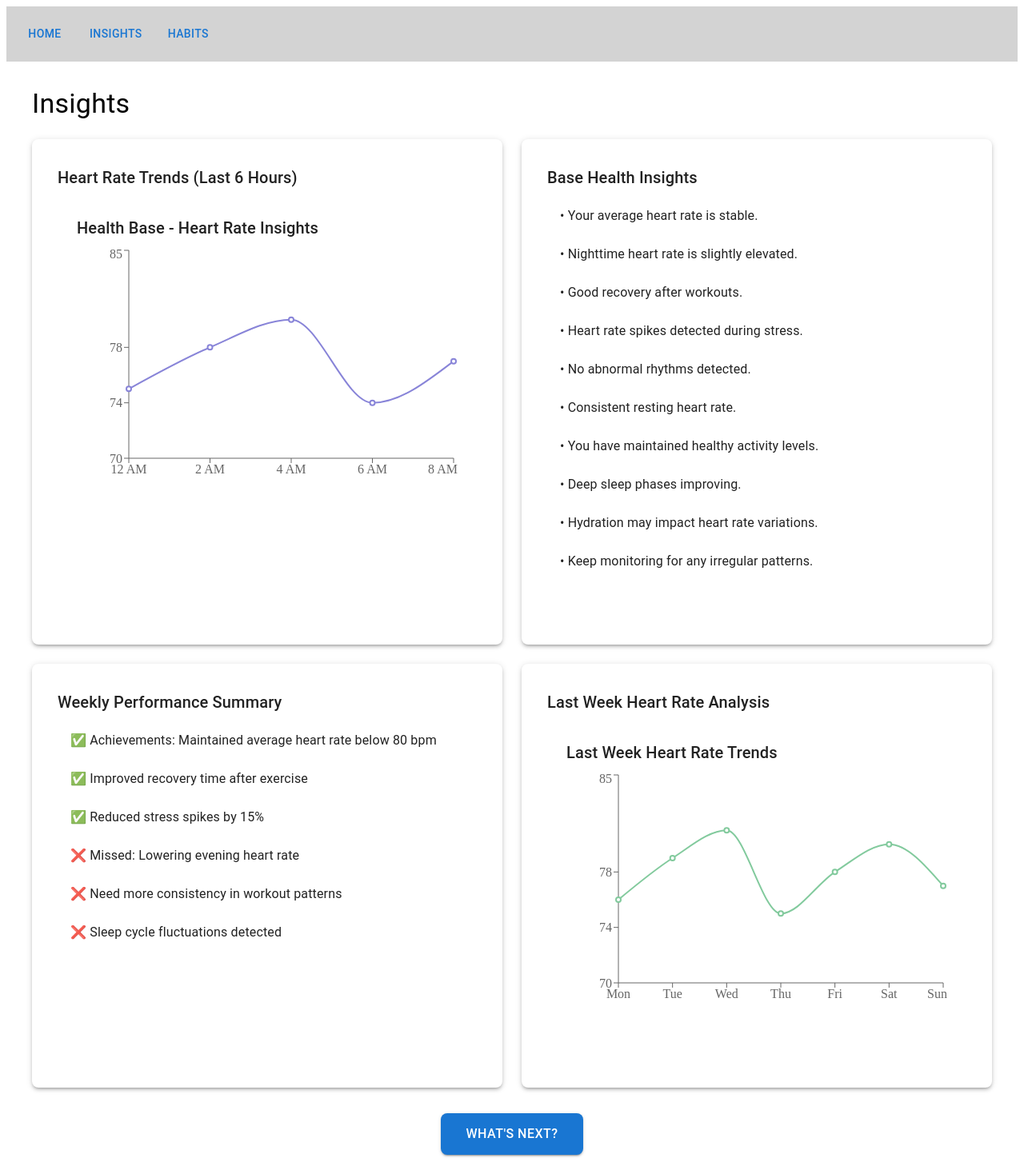
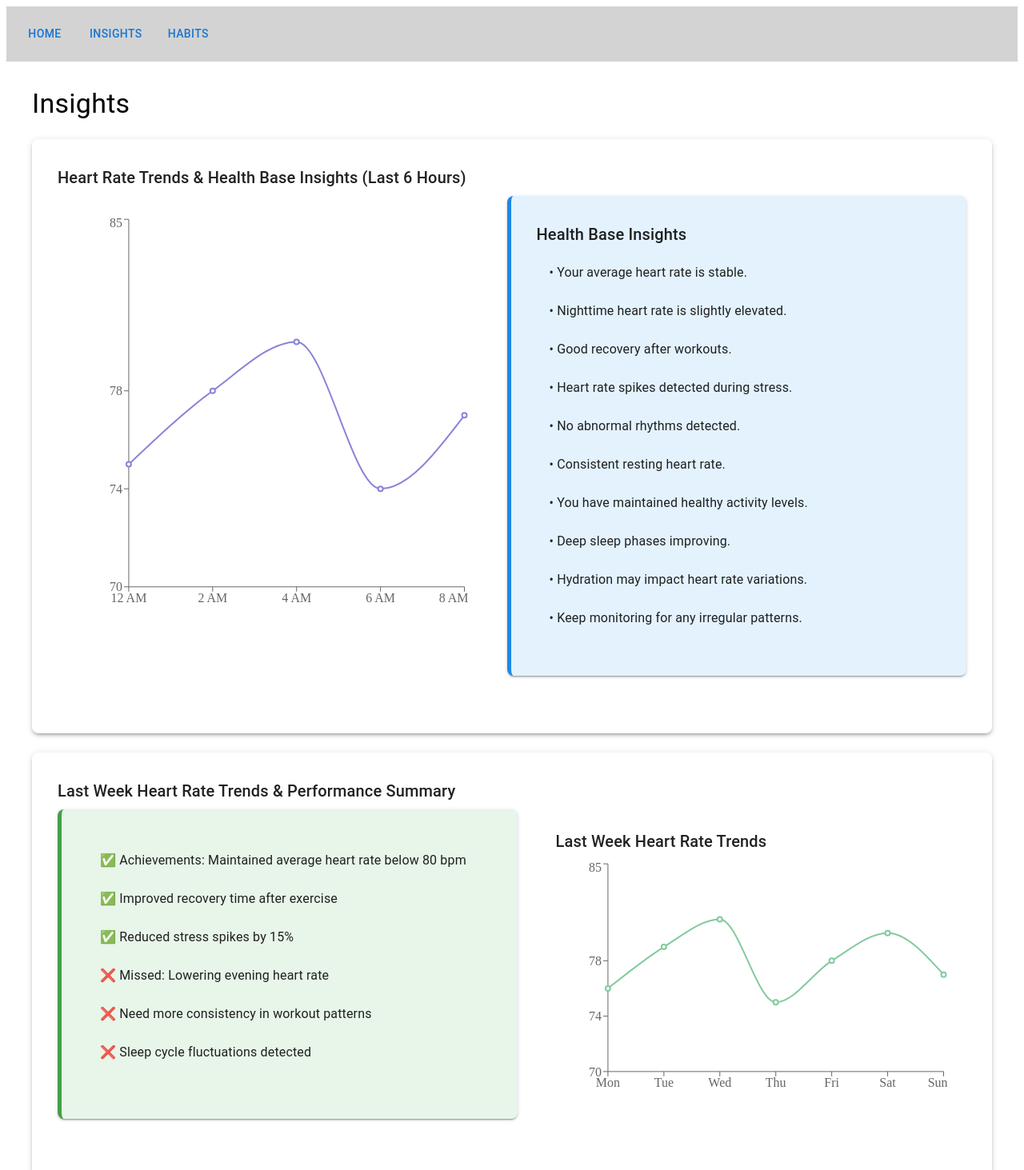
Before and after one commit to pankaj-avhad/ai-hacking-take1, a React (Vite) app in the folder health-app/: page /insights in a window 1280 px wide. Shown: the top 1463 px of the page at 80% size. Built offline with nearby package versions, Linux system fonts and the light colour scheme.

Commit message:
few more fine tunings

```diff
--- a/health-app/src/components/InsightsGraph.tsx
+++ b/health-app/src/components/InsightsGraph.tsx
@@ -19,10 +19,7 @@ const data = [
 const InsightsGraph: React.FC = () => {
   return (
     <Box p={3}>
-      <Typography variant="h6" gutterBottom>
-        Health Base - Heart Rate Insights
-      </Typography>
-      <ResponsiveContainer width="100%" height={300}>
+      <ResponsiveContainer width="100%" height={500}>
         <LineChart data={data}>
           <XAxis dataKey="time" />
           <YAxis domain={[70, 85]} />
--- a/health-app/src/components/ProjectionGraph.tsx
+++ b/health-app/src/components/ProjectionGraph.tsx
@@ -21,9 +21,6 @@ const data = [
 const ProjectionGraph: React.FC = () => {
   return (
     <Box p={3}>
-      <Typography variant="h6" gutterBottom>
-        Future Heart Rate Projection
-      </Typography>
       <ResponsiveContainer width="100%" height={300}>
         <LineChart data={data}>
           <XAxis dataKey="day" />
--- a/health-app/src/pages/HomePage.tsx
+++ b/health-app/src/pages/HomePage.tsx
@@ -15,10 +15,10 @@ import WatchIcon from "@mui/icons-material/Watch"; // Generic for Garmin
 import RingVolumeIcon from "@mui/icons-material/RingVolume"; // For Ring
 import AccessTimeIcon from "@mui/icons-material/AccessTime"; // Clock Icon for Coming Soon
 import CheckCircleIcon from "@mui/icons-material/CheckCircle"; // ✅ CHECK ICON
-import RadioButtonUncheckedIcon from "@mui/icons-material/RadioButtonUnchecked"; // ⭕️ EMPTY CIRCLE ICON
+import CheckBoxOutlineBlankIcon from "@mui/icons-material/CheckBoxOutlineBlank"; // ⬜ EMPTY CHECKBOX
 
 const HomePage = () => {
-  const [selectedDevice, setSelectedDevice] = useState<string | null>(null);
+  const [selectedDevices, setSelectedDevices] = useState<string[]>([]);
   const [labMode, setLabMode] = useState(false);
   const navigate = useNavigate();
 
@@ -32,6 +32,16 @@ const HomePage = () => {
       color: "#E8F5E9",
     }, // Softer Light Green
   ];
+
+  // Handle device selection (toggle)
+  const toggleDeviceSelection = (deviceName: string) => {
+    setSelectedDevices(
+      (prev) =>
+        prev.includes(deviceName)
+          ? prev.filter((device) => device !== deviceName) // Remove if already selected
+          : [...prev, deviceName] // Add if not selected
+    );
+  };
 
   return (
     <Box
@@ -71,11 +81,11 @@ const HomePage = () => {
                   </Typography>
                 </Box>
               </CardContent>
-              {/* Circular Checkbox with Check Icon */}
+              {/* Circular Checkbox for Multi-Select */}
               <Checkbox
-                checked={selectedDevice === device.name}
-                onChange={() => setSelectedDevice(device.name)}
-                icon={<RadioButtonUncheckedIcon fontSize="large" />} // Empty Circle
+                checked={selectedDevices.includes(device.name)}
+                onChange={() => toggleDeviceSelection(device.name)}
+                icon={<CheckBoxOutlineBlankIcon fontSize="large" />} // Empty Checkbox
                 checkedIcon={
                   <CheckCircleIcon fontSize="large" sx={{ color: "green" }} />
                 } // Green Checkmark
@@ -83,7 +93,6 @@ const HomePage = () => {
                   position: "absolute",
                   top: 10,
                   right: 10,
-                  "&.Mui-checked": { color: "green" },
                 }}
               />
             </Card>
@@ -136,10 +145,12 @@ const HomePage = () => {
             py: 1.5,
             fontSize: "1rem",
             borderRadius: 2,
-            backgroundColor: selectedDevice ? "#007FFF" : "#ccc", // Disabled state color
-            "&:hover": { backgroundColor: selectedDevice ? "#005BBB" : "#aaa" },
+            backgroundColor: selectedDevices.length > 0 ? "#007FFF" : "#ccc", // Disabled state color
+            "&:hover": {
+              backgroundColor: selectedDevices.length > 0 ? "#005BBB" : "#aaa",
+            },
           }}
-          disabled={!selectedDevice} // Disable button until a device is selected
+          disabled={selectedDevices.length === 0} // Disable button if no device is selected
         >
           Go to Insights
         </Button>
--- a/health-app/src/pages/InsightsPage.tsx
+++ b/health-app/src/pages/InsightsPage.tsx
@@ -22,22 +22,9 @@ const InsightsPage = () => {
         Insights
       </Typography>
 
-      {/* Insights Graph (Left) | Card (Right) */}
+      {/* Combined: Insights Graph + Health Base Insights */}
       <Grid container spacing={3} alignItems="stretch">
-        {/* Left - Graph Inside a Card */}
-        <Grid item xs={12} md={6}>
-          <Card sx={{ p: 2, boxShadow: 3, borderRadius: 2, height: "100%" }}>
-            <CardContent>
-              <Typography variant="h6" gutterBottom>
-                Heart Rate Trends (Last 6 Hours)
-              </Typography>
-              <InsightsGraph />
-            </CardContent>
-          </Card>
-        </Grid>
-
-        {/* Right - Bullet Points Inside a Card */}
-        <Grid item xs={12} md={6}>
+        <Grid item xs={12}>
           <Card
             sx={{
               p: 2,
@@ -49,7 +36,32 @@ const InsightsPage = () => {
             }}
           >
             <CardContent sx={{ flexGrow: 1 }}>
-              <Typography variant="h6">Base Health Insights</Typography>
+              <Typography variant="h6" gutterBottom>
+                Heart Rate Trends & Health Base Insights (Last 6 Hours)
+              </Typography>
+              <Box
+                display="flex"
+                flexDirection={{ xs: "column", md: "row" }}
+                gap={3}
+              >
+                {/* Left - Graph */}
+                <Box flex={1}>
+                  <InsightsGraph />
+                </Box>
+
+                {/* Right - Bullet Points */}
+                <Card
+                  sx={{
+                    p: 2,
+                    boxShadow: 2,
+                    borderRadius: 2,
+                    backgroundColor: "#E3F2FD",
+                    borderLeft: "5px solid #1E88E5",
+                    flex: 1,
+                  }}
+                >
+                  <CardContent>
+                    <Typography variant="h6">Health Base Insights</Typography>
                     <List>
                       {[
                         "Your average heart rate is stable.",
@@ -70,13 +82,15 @@ const InsightsPage = () => {
                     </List>
                   </CardContent>
                 </Card>
+              </Box>
+            </CardContent>
+          </Card>
         </Grid>
       </Grid>
 
-      {/* Last Week Graph (Right) | Card (Left) */}
+      {/* Combined: Last Week Heart Rate Trends & Weekly Performance Summary */}
       <Grid container spacing={3} alignItems="stretch" mt={4}>
-        {/* Left - Weekly Summary Card */}
-        <Grid item xs={12} md={6}>
+        <Grid item xs={12}>
           <Card
             sx={{
               p: 2,
@@ -88,7 +102,26 @@ const InsightsPage = () => {
             }}
           >
             <CardContent sx={{ flexGrow: 1 }}>
-              <Typography variant="h6">Weekly Performance Summary</Typography>
+              <Typography variant="h6" gutterBottom>
+                Last Week Heart Rate Trends & Performance Summary
+              </Typography>
+              <Box
+                display="flex"
+                flexDirection={{ xs: "column", md: "row" }}
+                gap={3}
+              >
+                {/* Left - Weekly Summary */}
+                <Card
+                  sx={{
+                    p: 2,
+                    boxShadow: 2,
+                    borderRadius: 2,
+                    backgroundColor: "#E8F5E9",
+                    borderLeft: "5px solid #43A047",
+                    flex: 1,
+                  }}
+                >
+                  <CardContent>
                     <List>
                       <ListItem>
                         <ListItemText primary="✅ Achievements: Maintained average heart rate below 80 bpm" />
@@ -111,16 +144,12 @@ const InsightsPage = () => {
                     </List>
                   </CardContent>
                 </Card>
-        </Grid>
 
-        {/* Right - Last Week Graph Inside a Card */}
-        <Grid item xs={12} md={6}>
-          <Card sx={{ p: 2, boxShadow: 3, borderRadius: 2, height: "100%" }}>
-            <CardContent>
-              <Typography variant="h6" gutterBottom>
-                Last Week Heart Rate Analysis
-              </Typography>
+                {/* Right - Graph */}
+                <Box flex={1}>
                   <LastWeekGraph />
+                </Box>
+              </Box>
             </CardContent>
           </Card>
         </Grid>
```
Lines whose indentation alone changed are shown as unchanged.
